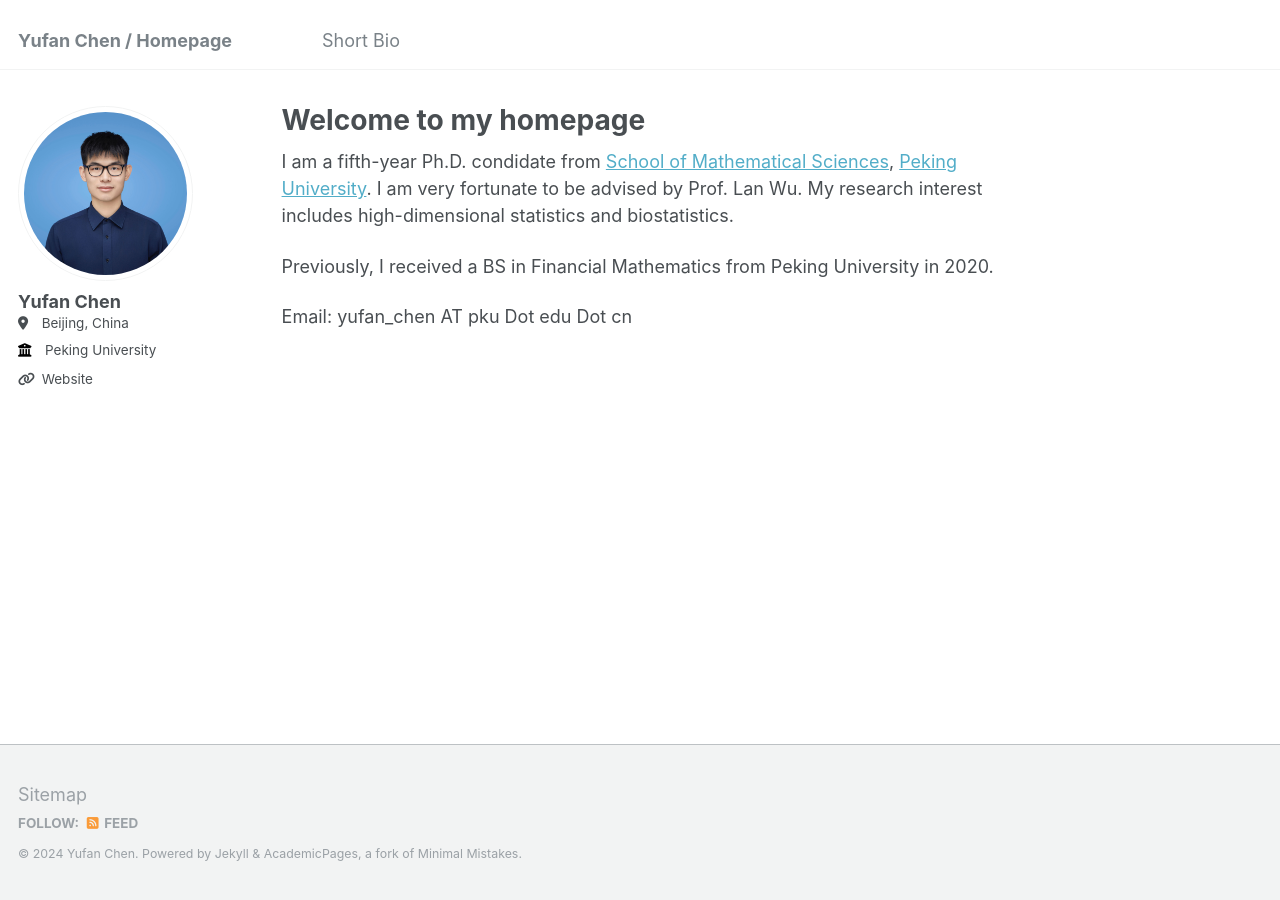
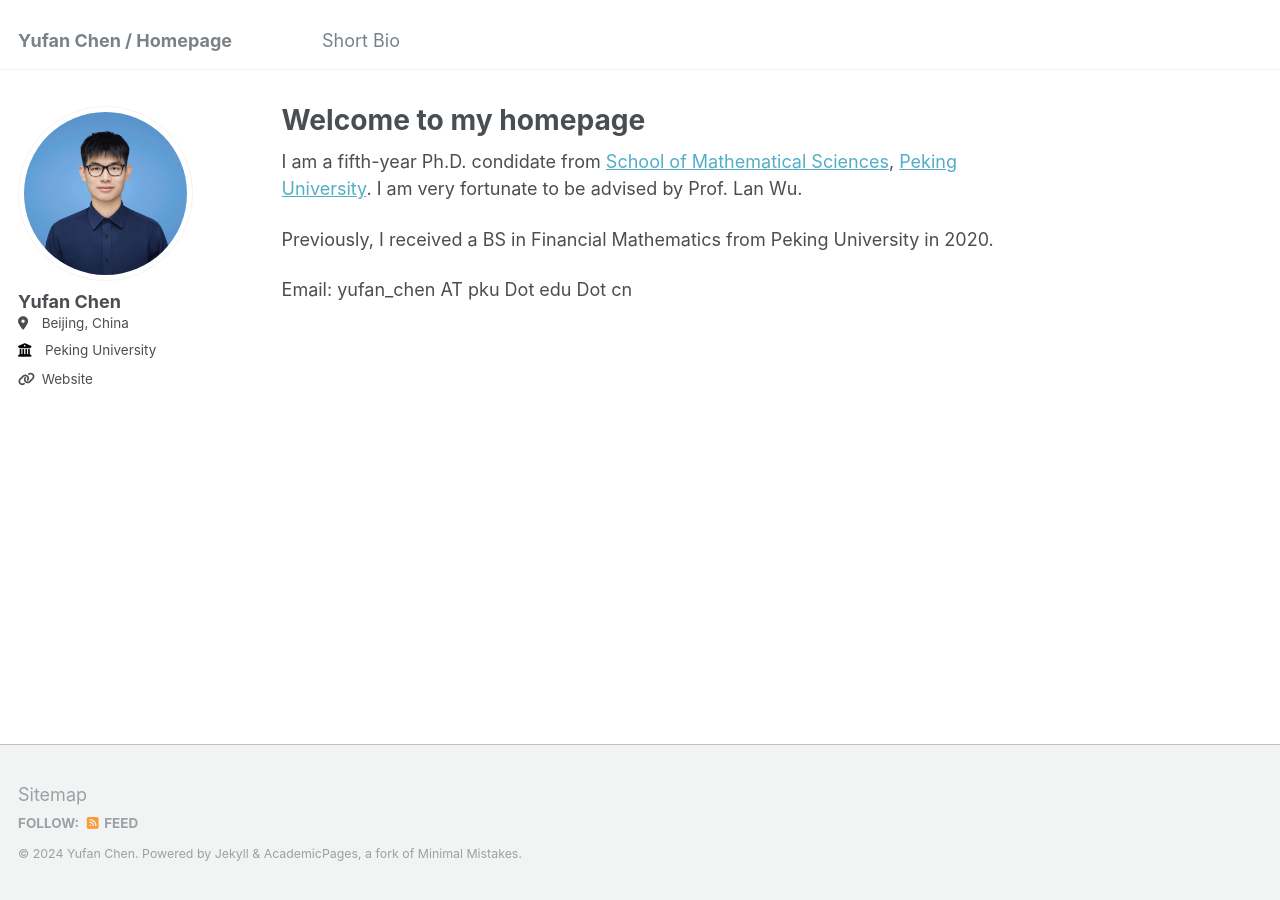
Before and after one commit to YuwanIvan/yuwanivan.github.io, a Jekyll site: the page built from _pages/about.md, in a window 1280 px wide. Built offline with Jekyll 4.4.1, drawn with Linux system fonts in a browser that asks for light colours.

Commit message:
Update about.md

```diff
--- a/_pages/about.md
+++ b/_pages/about.md
@@ -7,7 +7,7 @@ redirect_from:
   - /about.html
 ---
 
-I am a fifth-year Ph.D. condidate from [School of Mathematical Sciences](https://math.pku.edu.cn), [Peking University](https://pku.edu.cn). I am very fortunate to be advised by Prof. Lan Wu. My research interest includes high-dimensional statistics and biostatistics.
+I am a fifth-year Ph.D. condidate from [School of Mathematical Sciences](https://math.pku.edu.cn), [Peking University](https://pku.edu.cn). I am very fortunate to be advised by Prof. Lan Wu.
 
 Previously, I received a BS in Financial Mathematics from Peking University in 2020.
 
```
